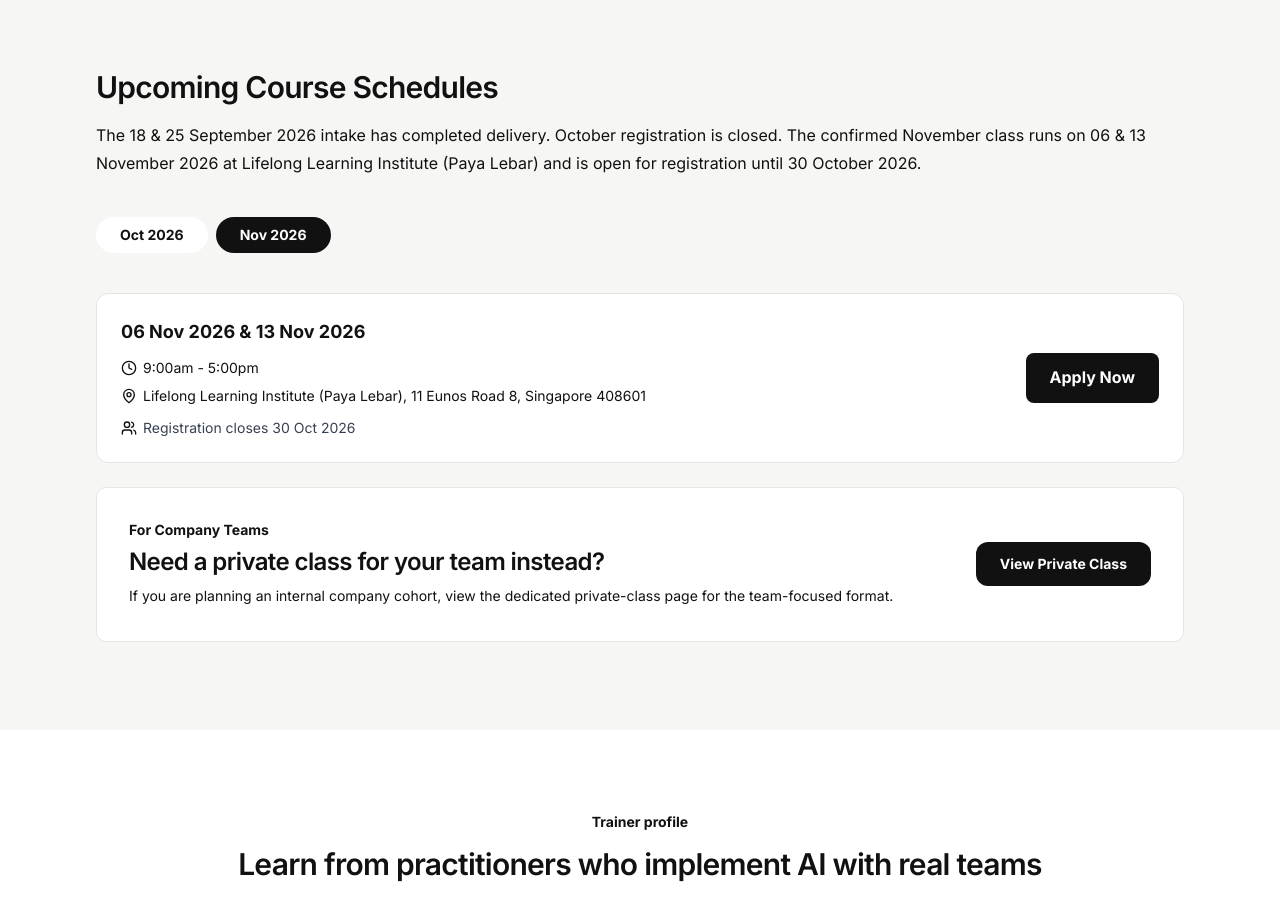
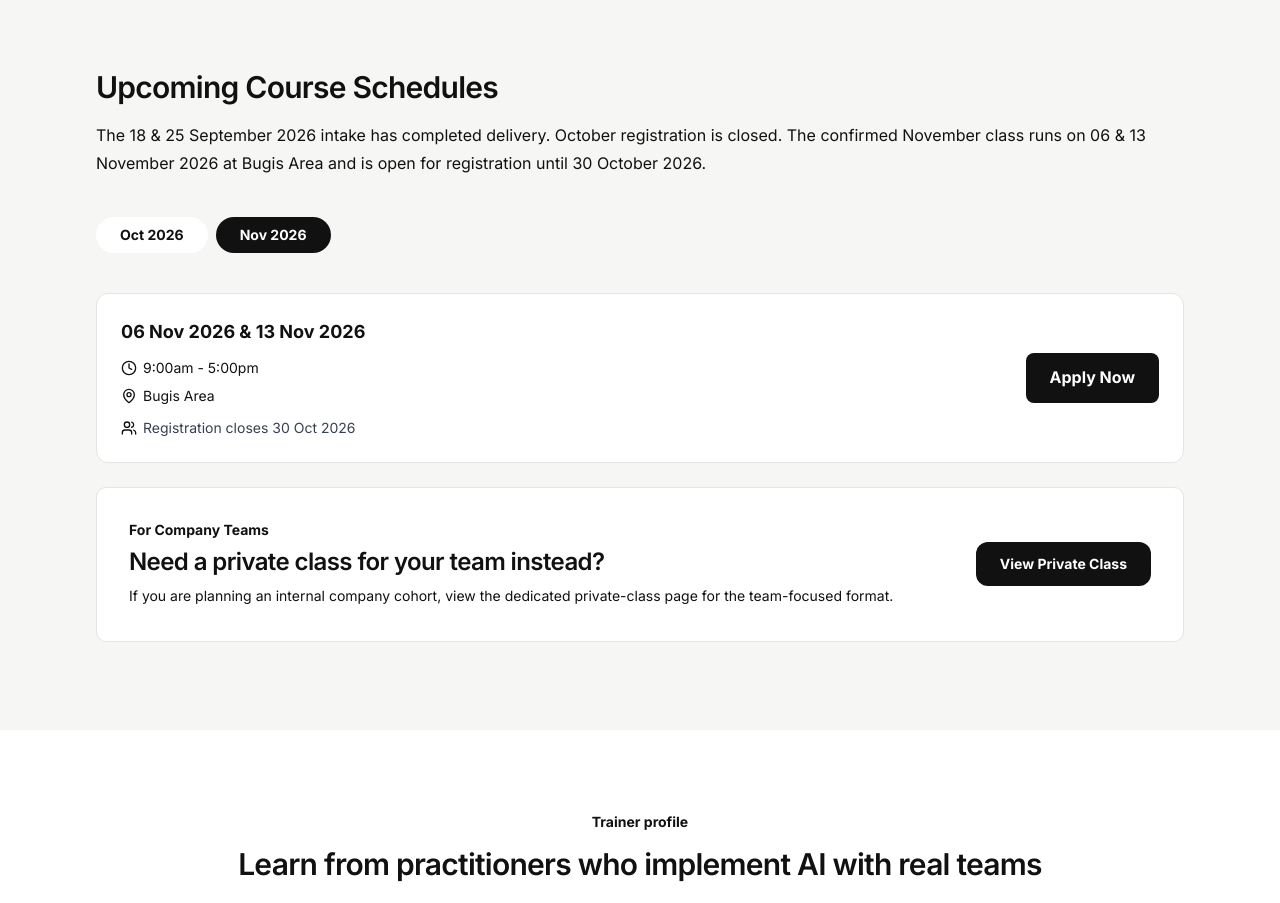
Before and after one commit to nexiuslabs/nexiusacademyskillsfuture, a React (Vite) app: page /courses/agentic-ai in a window 1280 px wide. Shown: the part 4700-5603 px from the top of the page. Built offline with nearby package versions, Linux system fonts and the light colour scheme.

Commit message:
Update November Foundation venue to Bugis Area

```diff
--- a/components/courses/Schedule.tsx
+++ b/components/courses/Schedule.tsx
@@ -14,7 +14,7 @@ const Schedule: React.FC = () => {
     <section id="schedule" className="py-20 bg-neutral">
       <div className="max-w-6xl mx-auto px-4 sm:px-6 lg:px-8">
         <h2 className="text-3xl font-heading font-bold text-primary mb-4">Upcoming Course Schedules</h2>
-        <p className="text-gray-600 mb-10">The 18 & 25 September 2026 intake has completed delivery. October registration is closed. The confirmed November class runs on 06 & 13 November 2026 at Lifelong Learning Institute (Paya Lebar) and is open for registration until 30 October 2026.</p>
+        <p className="text-gray-600 mb-10">The 18 & 25 September 2026 intake has completed delivery. October registration is closed. The confirmed November class runs on 06 & 13 November 2026 at Bugis Area and is open for registration until 30 October 2026.</p>
 
         <div className="flex gap-2 mb-8 overflow-x-auto pb-2">
           {months.map((month) => (
--- a/constants.tsx
+++ b/constants.tsx
@@ -55,7 +55,7 @@ export const SCHEDULES: ScheduleItem[] = [
     dates: '06 Nov 2026 & 13 Nov 2026',
     time: '9:00am - 5:00pm',
     format: 'In-Person',
-    venue: 'Lifelong Learning Institute (Paya Lebar), 11 Eunos Road 8, Singapore 408601',
+    venue: 'Bugis Area',
     month: 'Nov 2026',
     registrationCloses: '30 Oct 2026',
     interestOnly: false,
--- a/scripts/postbuild-seo.mjs
+++ b/scripts/postbuild-seo.mjs
@@ -616,17 +616,15 @@ const routes = [
             '@type': 'CourseInstance',
             courseMode: 'In-person',
             courseWorkload: 'PT16H',
-            description: 'Confirmed class on 06 & 13 November 2026, 9am to 5pm. Registration closes 30 October 2026. Lifelong Learning Institute (Paya Lebar), 11 Eunos Road 8, Singapore 408601.',
+            description: 'Confirmed class on 06 & 13 November 2026, 9am to 5pm. Registration closes 30 October 2026. Bugis Area.',
             startDate: '2026-11-06T09:00:00+08:00',
             endDate: '2026-11-13T17:00:00+08:00',
             location: {
               '@type': 'Place',
-              name: 'Lifelong Learning Institute (Paya Lebar)',
+              name: 'Bugis Area',
               address: {
                 '@type': 'PostalAddress',
-                streetAddress: '11 Eunos Road 8',
                 addressLocality: 'Singapore',
-                postalCode: '408601',
                 addressCountry: 'SG',
               },
             },
```
Also changed, not shown: 1 other file (tests, documents, lock files or other folders).
